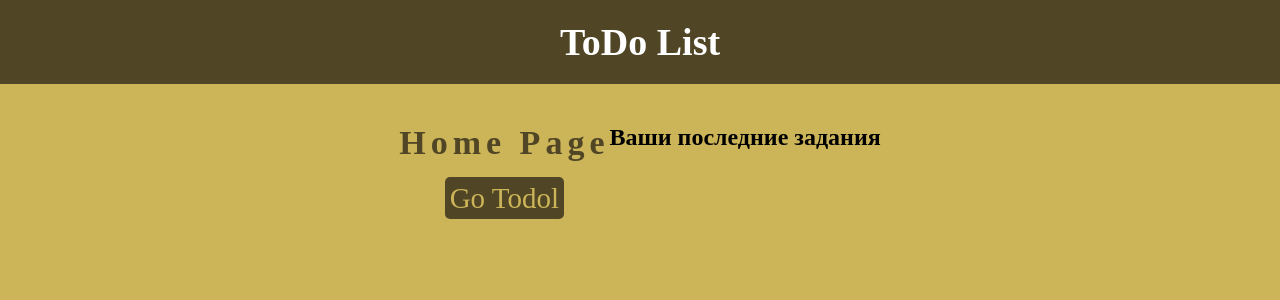
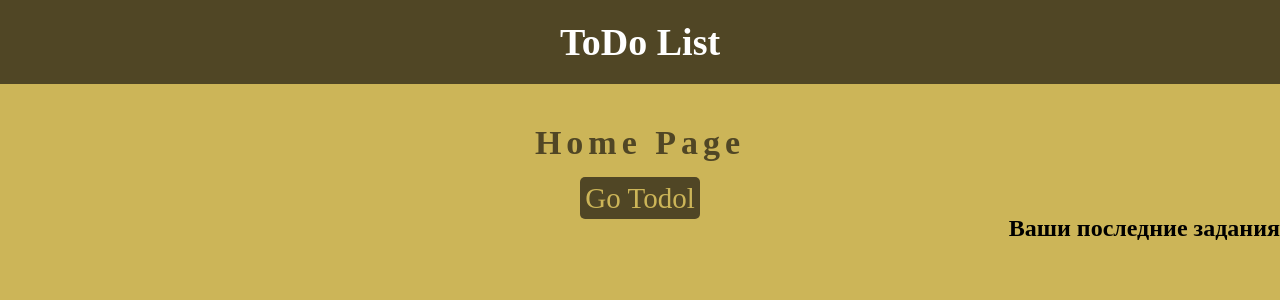
Before and after one commit to CkutlsGit/todol--vue-vuex, a Vue app in the folder todol/: page / in a window 1280 px wide. Shown: the top 300 px of the page. Built offline with nearby package versions, Linux system fonts and the light colour scheme.

Commit message:
style: change template and add style for missions class

```diff
--- a/todol/src/pages/HomePage.vue
+++ b/todol/src/pages/HomePage.vue
@@ -1,9 +1,11 @@
 <template>
   <header-element></header-element>
   <div class="home">
-    <div class="home__content">
-      <h1>Home Page</h1>
-      <a href="#" @click="$router.push({ name: 'todol' })">go todol</a>
+    <div class="home__container">
+      <div class="home__content">
+        <h1>Home Page</h1>
+        <a href="#" @click="$router.push({ name: 'todol' })">go todol</a>
+      </div>
     </div>
     <div class="missions__content">
       <aside class="todo-list" @click="$router.push({ name: 'todol' })">
@@ -35,7 +37,7 @@ export default {
 </script>
 
 <style scoped>
-.home {
+.home__container {
   display: flex;
   justify-content: center;
   text-align: center;
@@ -62,4 +64,9 @@ export default {
   transition: .5s;
   padding: 5px 5px;
 }
+.missions__content {
+  display: flex;
+  align-items: end;
+  justify-content: end;
+}
 </style>
```
